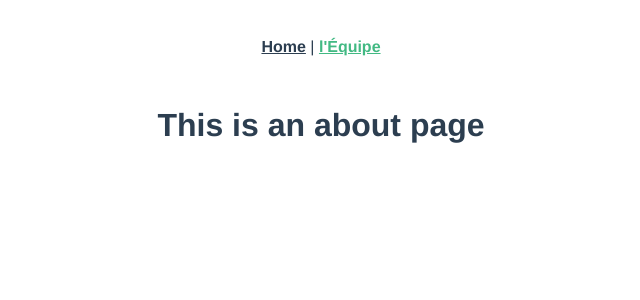
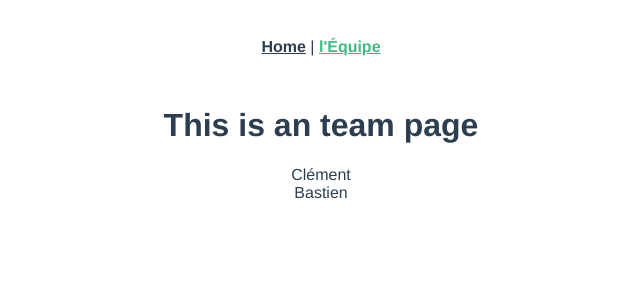
Before and after one commit to ClementLong/web1-endgame, a Vue app: page /team in a window 1280 px wide. Shown: the top 300 px of the page, without its empty margins (319-959 px from the left). Built offline with nearby package versions, Linux system fonts and the light colour scheme.

Commit message:
add team demo

```diff
--- a/src/views/Team.vue
+++ b/src/views/Team.vue
@@ -1,5 +1,21 @@
 <template>
   <div class="about">
-    <h1>This is an about page</h1>
+    <h1>This is an team page</h1>
+    <div v-for="(member, index) in members" :key="index">
+      {{ member }}
+    </div>
   </div>
 </template>
+
+<script>
+export default {
+  data() {
+    return {
+      members: [
+        'Clément',
+        'Bastien'
+      ]
+    }
+  }
+}
+</script>
```
